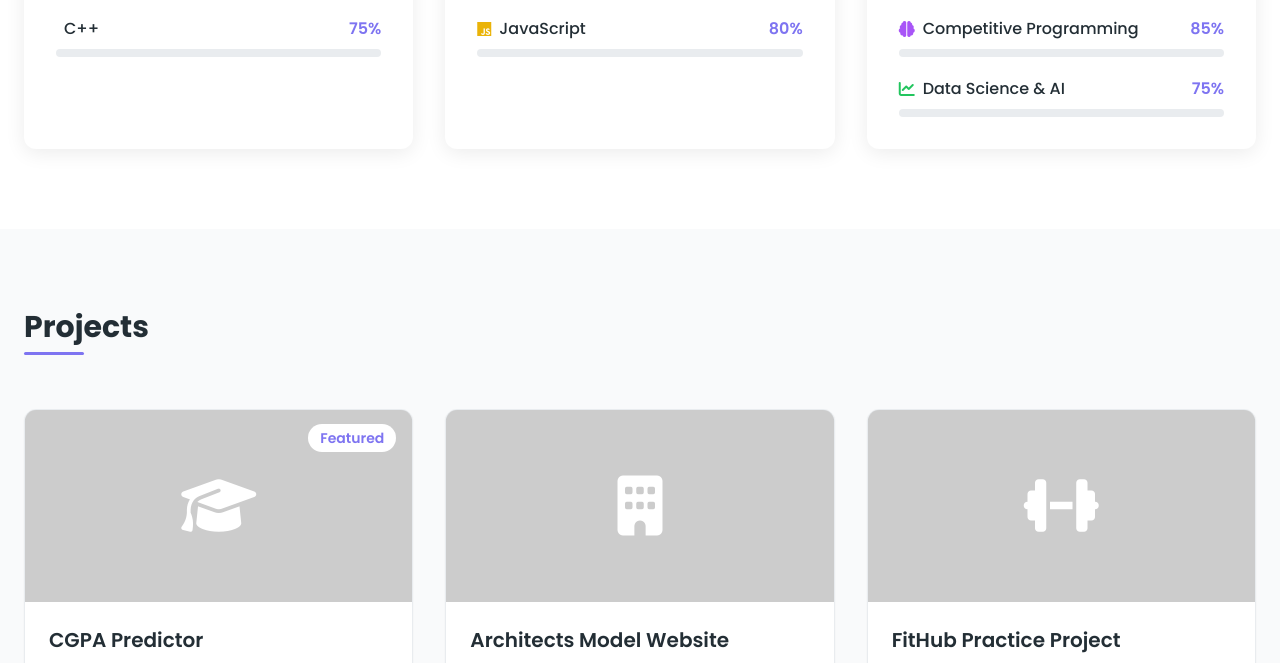
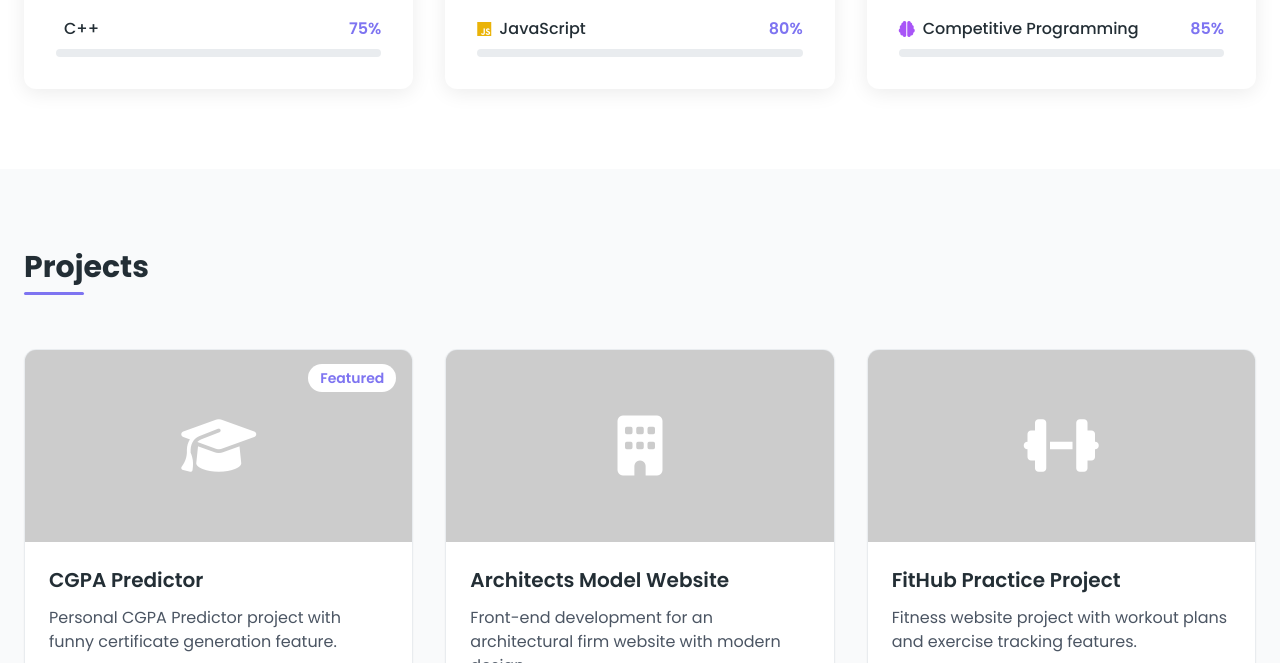
Before and after one commit to am-sazid/sazid-portflio, a website built with Vite: page index.html in a window 1280 px wide. Shown: the part 2803-3466 px from the top of the page. Built offline with nearby package versions, Linux system fonts and the light colour scheme; some icons are missing.

Commit message:
Skill Section Update

```diff
--- a/index.html
+++ b/index.html
@@ -1096,7 +1096,7 @@
                 </div>
               </div>
 
-              <div class="skill-item">
+              <!-- <div class="skill-item">
                 <div class="flex justify-between items-center mb-2">
                   <div class="flex items-center gap-2">
                     <i class="fas fa-chart-line text-green-500"></i>
@@ -1106,7 +1106,7 @@
                 </div>
                 <div class="skill-bar">
                   <div class="skill-progress" style="width: 75%"></div>
-                </div>
+                </div> -->
               </div>
             </div>
           </div>
```
